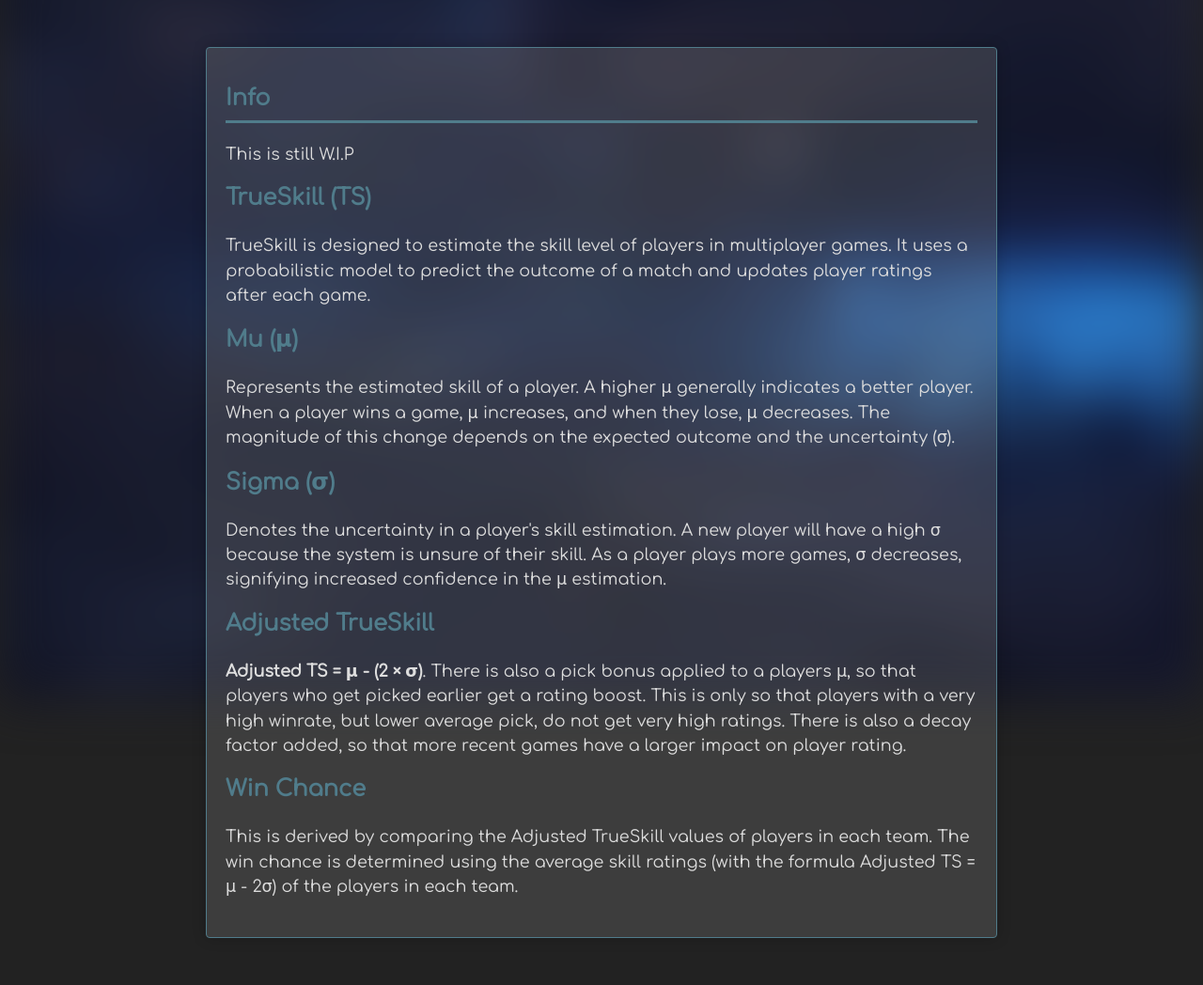
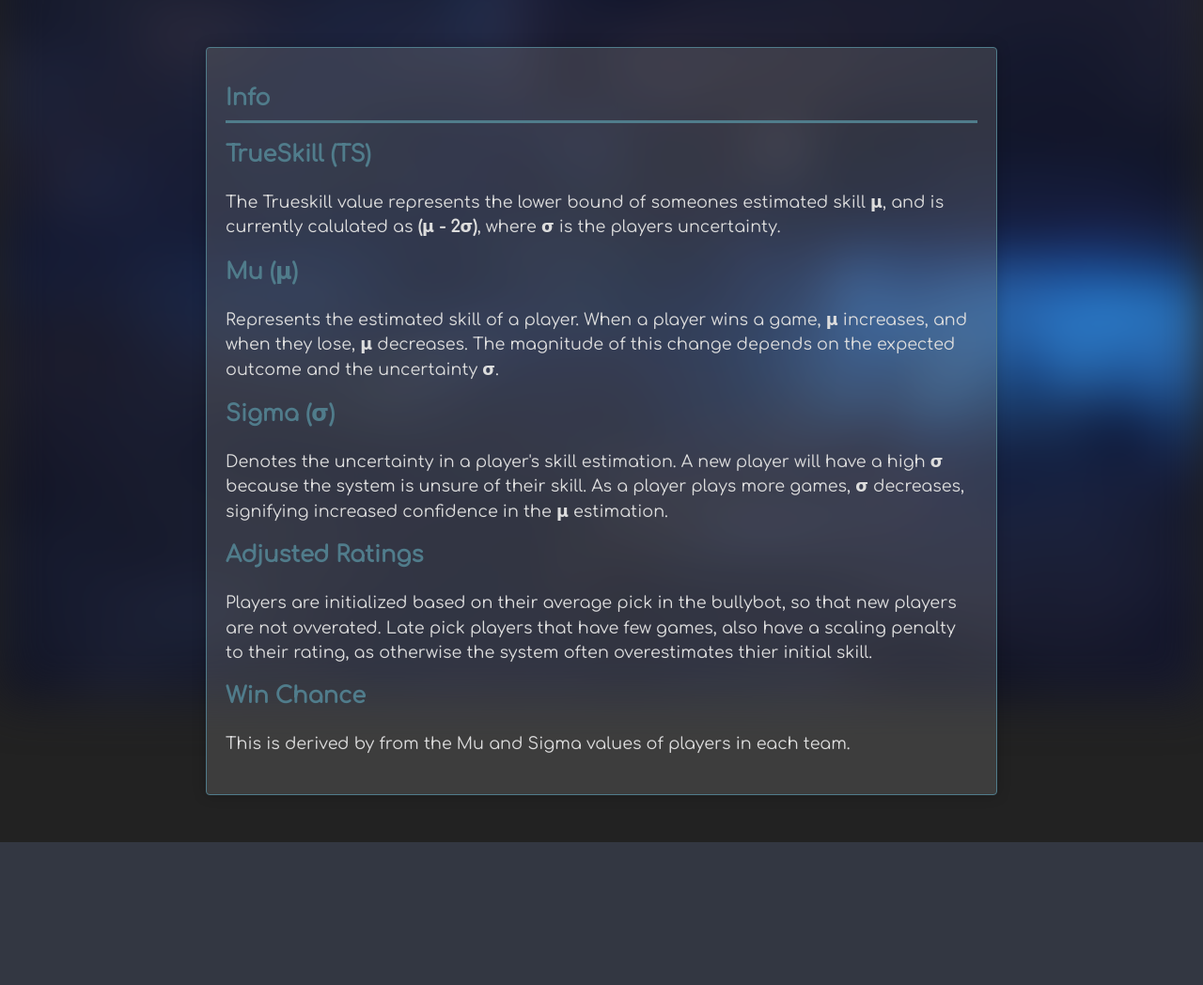
Before and after one commit to Dylan-B-D/ta-pug-trueskill-statistics, a Flask app: page /trueskill in a window 1280 px wide. Shown: the part 56-1104 px from the top of the page at 94% size. After the commit the page ends 952 px from the top, so only its background shows below. Run offline with Flask 3, Linux system fonts and the light colour scheme; some libraries are stand-ins or nearby versions; some web fonts are replaced.

Commit message:
Updated player mappings, and home page

```diff
--- a/app/player_mappings.py
+++ b/app/player_mappings.py
@@ -16,7 +16,6 @@ player_name_mapping = {
     83000422750490624: "Barbex",
     260292155455569920: "Narco",
     142548499056033792: "Mikesters",
-    186646673525702656: "Kyle",
     828553986583560233: "Abxel",
     325467377716166666: "TheLastBlond",
     201008670388125696: "Anowon",
@@ -30,7 +29,7 @@ player_name_mapping = {
     313740798523080705: "Zazrak",
     139718865306386432: "Gryoz",
     659606862693531670: "CRIPPINCUH",
-    461995856632217600: "Kearwyn",
+    461995856632217600: "Kaerwyn",
     506694143691587604: "Jive",
     260291780044390411: "Xenophobicide",
     191333776461266944: "Epathy",
@@ -67,7 +66,6 @@ player_name_mapping = {
     840373432934858763: "KyChale",
     139927128383684608: "Snooks",
     149216486337019904: "Skink",
-    97115766612037632: "Xanthyr",
     179812946233262092: "BlackMako",
     329882934343630869: "NormanTimbers",
     139839031402823680: "HeCki",
@@ -94,7 +92,6 @@ player_name_mapping = {
     137687096549703680: "Tagless",
     256227747129458690: "Songsteal",
     167730918386040832: "DJCG",
-    138654117152161793: "Respa",
     726235308722618399: "Vorpalkitty",
     675335321784942593: "Marv",
     696474955239653428: "GeneticVapor",
@@ -186,7 +183,6 @@ player_name_mapping = {
     223092216061624320: "Lester",
     359791531479138304: "Kat999",
     136619969453490178: "Juzzo",
-    316603895617028096: "JackTheBlack",
     289204987509211147: "Joshiii",
     356163412708950017: "Kamau",
     186646673525702656: "Kyle",
@@ -248,4 +244,8 @@ player_name_mapping = {
     98134928994103296: "Bitt",
     1110132786343444510: "SterreneToiles",
     1146906869827391529: "Evil2",
+    211863601517035520: "CJ",
+    251197389002506240: "Wargod",
+    1153195181869367410: "n82",
+    201213251332210689: "Gumb4ll",
 }
--- a/app/templates/home.html
+++ b/app/templates/home.html
@@ -5,34 +5,29 @@
 {% block content %}
     <div class="content-container">
         <h2>Info</h2>
-            <p>
-            This is still W.I.P
-            </p>
             <h3>TrueSkill (TS)</h3>
             <p>
-                TrueSkill is designed to estimate the skill level of players in multiplayer games. It uses a probabilistic model to predict the outcome of a match and updates player ratings after each game.
+                The Trueskill value represents the lower bound of someones estimated skill <strong>μ</strong>, and is currently calulated as <strong>(μ - 2σ)</strong>, where <strong>σ</strong> is the players uncertainty.
             </p>
 
             <h3>Mu (μ)</h3>
             <p>
-                Represents the estimated skill of a player. A higher μ generally indicates a better player. When a player wins a game, μ increases, and when they lose, μ decreases. The magnitude of this change depends on the expected outcome and the uncertainty (σ).
+                Represents the estimated skill of a player. When a player wins a game, <strong>μ</strong> increases, and when they lose, <strong>μ</strong> decreases. The magnitude of this change depends on the expected outcome and the uncertainty <strong>σ</strong>.
             </p>
 
             <h3>Sigma (σ)</h3>
             <p>
-                Denotes the uncertainty in a player's skill estimation. A new player will have a high σ because the system is unsure of their skill. As a player plays more games, σ decreases, signifying increased confidence in the μ estimation.
+                Denotes the uncertainty in a player's skill estimation. A new player will have a high <strong>σ</strong> because the system is unsure of their skill. As a player plays more games, <strong>σ</strong> decreases, signifying increased confidence in the <strong>μ</strong> estimation.
             </p>
 
-            <h3>Adjusted TrueSkill</h3>
+            <h3>Adjusted Ratings</h3>
             <p>
-                <strong>Adjusted TS = μ - (2 × σ)</strong>. There is also a pick bonus applied to a players μ, so that players who get picked earlier get a rating boost. This is only so that players with a very high winrate, but lower average pick, do not get very high ratings.
-                There is also a decay factor added, so that more recent games have a larger impact on player rating.
-
+                Players are initialized based on their average pick in the bullybot, so that new players are not ovverated. Late pick players that have few games, also have a scaling penalty to their rating, as otherwise the system often overestimates thier initial skill.
             </p>
 
             <h3>Win Chance</h3>
             <p>
-                This is derived by comparing the Adjusted TrueSkill values of players in each team. The win chance is determined using the average skill ratings (with the formula Adjusted TS = μ - 2σ) of the players in each team.
+                This is derived by from the Mu and Sigma values of players in each team.
             </p>
     </div>
 {% endblock %}
```
